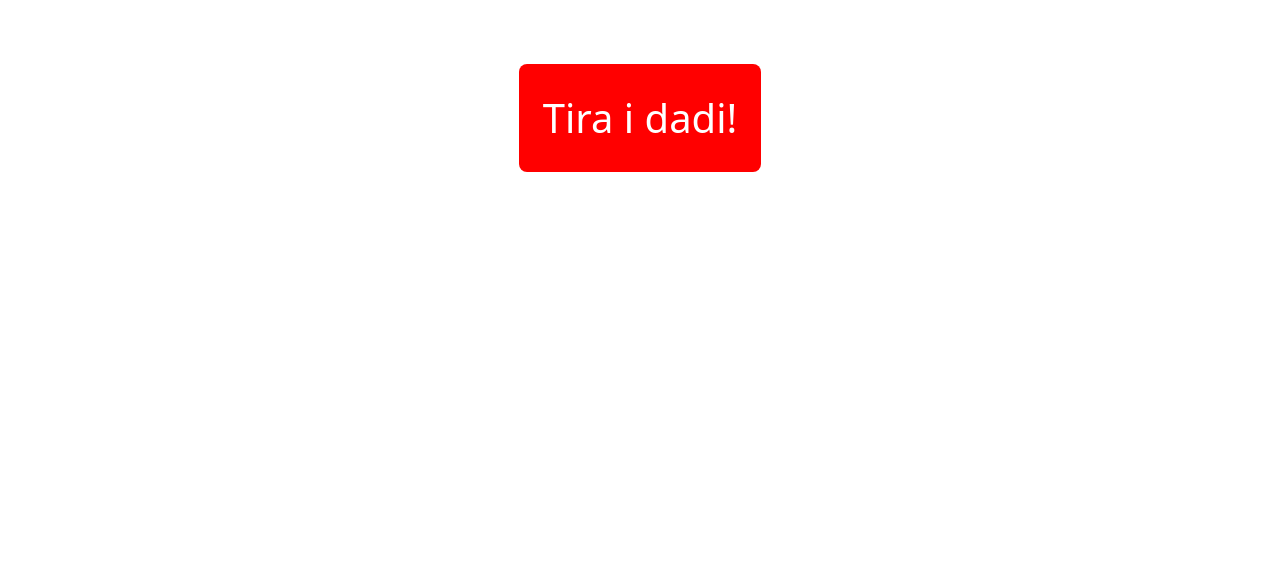
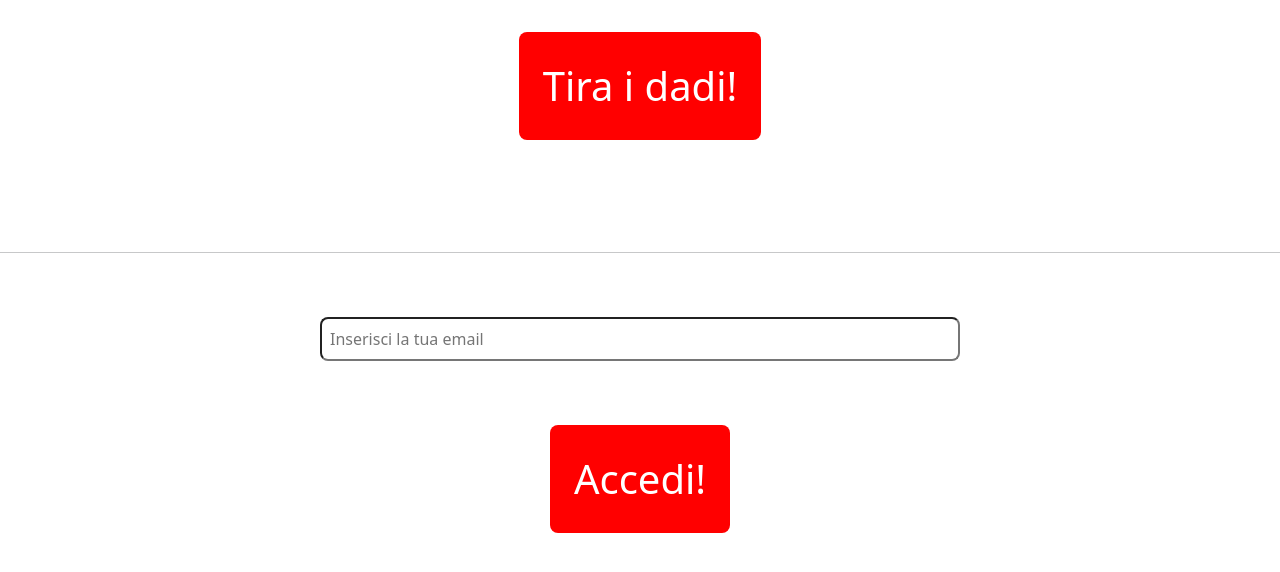
Before and after one commit to LucaCaligola/js-mail-dadi, a plain HTML site: page index.html in a window 1280 px wide. Drawn offline with nearby package versions, Linux system fonts and the light colour scheme.

Commit message:
working on the email part

```diff
--- a/index.html
+++ b/index.html
@@ -9,16 +9,30 @@
 
 </head>
 <body>
-    <div class="text-center py-5">
+
+    <div class="text-center py-3">
         <button class="border-0 p-4 m-3 rounded-3 text-white red fs-1">Tira i dadi!</button>
     </div>
+
+
+
+
 
     <div class="text-center">
         <p id="numeri-utente"></p>
         <p id="numeri-pc"></p>
-        <h2 id="risultato">
+        <h2 id="risultato" class="fs-1 pt-3"></h2>
+    </div>
 
-        </h2>
+    <br>
+    <hr>
+
+    <div class="d-flex justify-content-center py-5">
+        <input type="text" class="p-2 rounded-3 w-50" placeholder="Inserisci la tua email" id="email">
+    </div>
+
+    <div class="text-center">
+        <button id="bottone" class="border-0 p-4 m-3 rounded-3 text-white red fs-1">Accedi!</button>
     </div>
 
     <script src="script.js"></script>
--- a/script.js
+++ b/script.js
@@ -42,3 +42,17 @@ invia.addEventListener ('click',function () {
 
 
 })
+
+let listaEmail = ['luca@boolean.it','gino@boolean.it','gina@boolean.it']
+console.log (listaEmail)
+
+
+const inviaEmail = document.querySelector ("#bottone");
+
+
+inviaEmail.addEventListener ('click',function () {
+
+    const email = document.querySelector("#input").value;
+
+
+})
```
